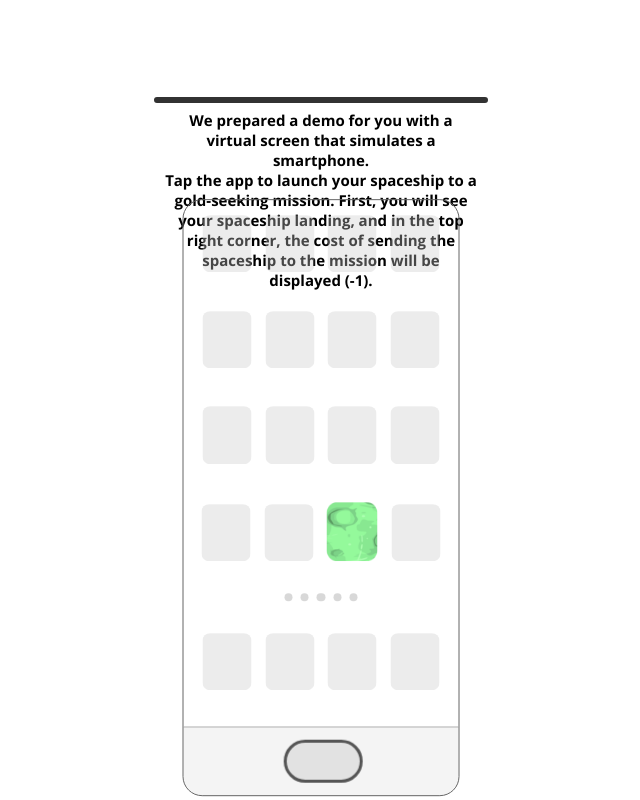
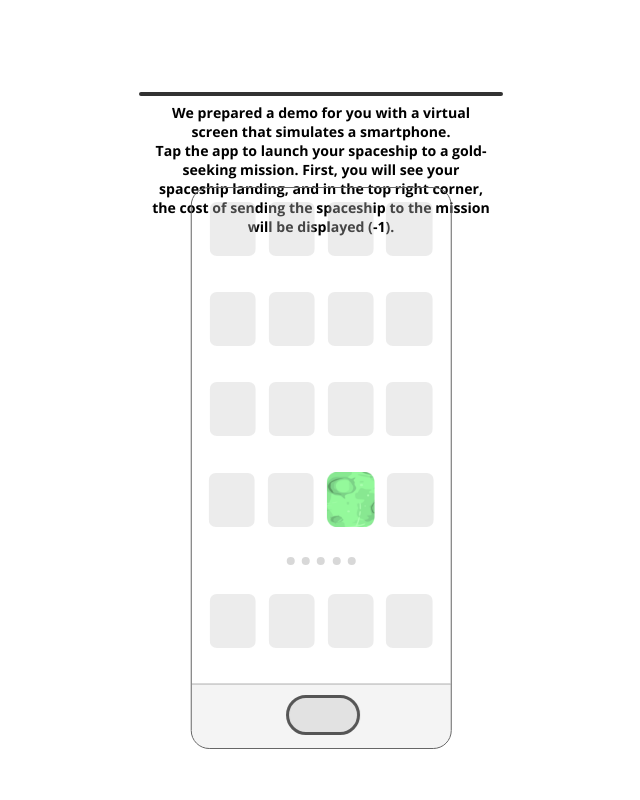
Before and after one commit to ranigera/RWFO_app_demo, a plain HTML site: page index.html in a window 1280 px wide. Both pictures are taken after a click on the button "Start". Shown: the whole page, without its empty margins (319-959 px from the left). Drawn offline with nearby package versions, Linux system fonts and the light colour scheme.

Commit message:
adjustments2

```diff
--- a/settings.js
+++ b/settings.js
@@ -211,7 +211,7 @@ window.app_settings = {
 		2: 'In the next round you will encounter a cave rich in gold.<br>You will receive a message about this and then you will have 5 seconds inside it, during which you can collect from the items in the cave.',
 		3: 'In the next entry we will demonstrate receiving a report that the warehouse is half full.',
 		4: 'This time we will demonstrate receiving a report that the warehouse is full.',
-		5: 'At the beginning of the next round you will receive a report that the cargo spaceship (the one that empties the warehouse on the gold planet every 24 hours) has emptied the warehouse.<br>In addition, it will be cloudy and you will not be able to see the result of your gold search.<br>*Here, too, you would have to wait for the end message so that the search result is recorded.',
+		5: 'At the beginning of the next round you will receive a report that the cargo spaceship (the one that empties the warehouse every 24 hours) has emptied the warehouse.<br>In addition, it will be cloudy and you will not be able to see the result of your gold search.<br>*Here, too, you would have to wait for the end message so that the search result is recorded.',
 	},
 	instructionsFileName: 'index.html',
 	n_instruction_pages: 1,//24,
--- a/style.css
+++ b/style.css
@@ -39,8 +39,8 @@ body {
 
 .full_bg_image {
   position: fixed;
-  width: 275px;
-  height: 530px;
+  width: 100%;
+  height: 100%;
   top: 50%;
   left: 50%;
   transform: translate(-50%, -50%);
@@ -577,7 +577,7 @@ h1 {
 
   border: 0.5vw solid rgb(100, 100, 100);
   background-color: rgba(220, 220, 220, 0.75);
-  border-radius: 15px;
+  border-radius: 1.763vh;
 }
 
 .goodByeMessageTextSize {
@@ -620,7 +620,7 @@ h1 {
   text-align: center;
   font-size: 4.2vw;
   transition-duration: 0.4s;
-  border-radius: 25px;
+  border-radius: 2.938vh;
   outline: none;
   z-index: 999;
 }
@@ -647,7 +647,7 @@ h1 {
   border: 1vw solid rgb(50, 50, 50);
   color: rgb(50, 50, 50);
   font-size: 6vw;
-  border-radius: 40px;
+  border-radius: 4.7vh;
   outline: none;
 }
 
@@ -671,7 +671,7 @@ h1 {
   color: rgb(50, 50, 50);
   font-size: 5vw;
   text-align: right;
-  border-radius: 15px;
+  border-radius: 1.763vh;
   margin: 1vh;
   padding: 1.5vh;
   outline: none;
@@ -720,11 +720,11 @@ h1 {
 .demoTextBox {
   position: absolute;
   background-color: rgb(225, 229, 235);
-  top: 100px;
+  top: 11.751vh;
   left: 50%;
   transform: translate(-50%, -50%);
-  border-radius: 17.5px;
-  border: 3.14px solid rgb(50, 50, 50);
+  border-radius: 2.056vh;
+  border: 0.369vh solid rgb(50, 50, 50);
 
   animation-duration: 1.5s;
   animation-iteration-count: 1;
@@ -741,23 +741,23 @@ h1 {
 
   /* top right bottom left */
   50% {
-    width: 328px;
+    width: 45vh;
     max-height: 0
   }
 
   100% {
-    width: 328px;
-    max-height: 195.73px
+    width: 45vh;
+    max-height: 23vh
   }
 }
 
 .demoText {
-  padding-left: 8px;
-  padding-right: 8px;
+  padding-left: 0.94vh;
+  padding-right: 0.94vh;
   line-height: normal;
   text-align: center;
   color: black;
-  font-size: 15px;
+  font-size: 1.763vh;
 
   animation-duration: 1s;
   animation-iteration-count: 1;
@@ -782,39 +782,39 @@ h1 {
 /* draw a smartphone screen */
 .bigRectangle {
   position: absolute;
-  top: 497.62px;
+  top: 58.475vh;
   left: 50%;
   transform: translate(-50%, -50%);
-  width: 275.01px;
-  height: 595.7px;
-  border: 1.965px solid rgb(100, 100, 100);
-  border-radius: 19.65px;
+  width: 32.316vh;
+  height: 70vh;
+  border: 0.231vh solid rgb(100, 100, 100);
+  border-radius: 2.31vh;
 }
 
 .appInBigRectangle {
   position: absolute;
-  top: 463.58px;
+  top: 54.475vh;
   left: 50%;
   transform: translate(-50%, -50%);
-  width: 275.01px;
-  height: 529.7475px;
-  border: 1.965px solid rgb(100, 100, 100);
-  border-top-left-radius: 19.65px;
-  border-top-right-radius: 19.65px;
+  width: 32.316vh;
+  height: 62.25vh;
+  border: 0.231vh solid rgb(100, 100, 100);
+  border-top-left-radius: 2.31vh;
+  border-top-right-radius: 2.31vh;
 }
 
 #simulatedSmartphoneButtonArea {
   position: absolute;
   left: 50%;
-  top: 761.43px;
+  top: 89.475vh;
   background-color: rgba(150, 150, 150, 0.1);
-  height: 68.08px;
-  width: 275.01px;
+  height: 8vh;
+  width: 32.316vh;
   z-index: 0;
   transform: translate(-50%, -50%);
-  border-bottom-left-radius: 19.65px;
-  border-bottom-right-radius: 19.65px;
-  border-top: 1.965px solid rgb(100, 100, 100);
+  border-bottom-left-radius: 2.31vh;
+  border-bottom-right-radius: 2.31vh;
+  border-top: 0.231vh solid rgb(100, 100, 100);
 }
 
 .appLine {
@@ -822,30 +822,35 @@ h1 {
   margin: 0;
 }
 
+.jspsych-display-element {
+  line-height: 3.38vh;
+  font-size: 2.115vh;
+}
+
 .smallRectangle {
   display: inline-block;
-  width: 47.16px;
-  height: 55.315px;
-  margin-left: 6.681px;
-  margin-right: 6.681px;
-  margin-top: 15.318px;
-  margin-bottom: 15.318px;
-  border: 1.965px solid transparent;
+  width: 5.542vh;
+  height: 6.5vh;
+  margin-left: 0.785vh;
+  margin-right: 0.785vh;
+  margin-top: 1.8vh;
+  margin-bottom: 1.8vh;
+  border: 0.231vh solid transparent;
   background-color: rgba(200, 200, 200, 0.35);
   overflow: hidden;
-  border-radius: 7.5px;
+  border-radius: 0.881vh;
 }
 
 .appIconSpecifics {
   display: inline-block;
-  width: 51.09px;
-  height: 59.245px;
-  margin-left: 6.681px;
-  margin-right: 6.681px;
-  margin-top: 15.318px;
-  margin-bottom: 15.318px;
+  width: 6vh;
+  height: 6.962vh;
+  margin-left: 0.785vh;
+  margin-right: 0.785vh;
+  margin-top: 1.8vh;
+  margin-bottom: 1.8vh;
   overflow: hidden;
-  border-radius: 7.5px;
+  border-radius: 0.881vh;
 }
 
 #dotContainerElement {
@@ -855,34 +860,34 @@ h1 {
 
 .dot {
   display: inline-block;
-  height: 8.51px;
-  width: 8.51px;
-  margin-left: 3.93px;
-  margin-right: 3.93px;
-  margin-top: 8.51px;
-  margin-bottom: 8.51px;
+  height: 1vh;
+  width: 1vh;
+  margin-left: 0.462vh;
+  margin-right: 0.462vh;
+  margin-top: 1vh;
+  margin-bottom: 1vh;
   background-color: rgba(200, 200, 200, 0.7);
   border-radius: 50%;
 }
 
 .demoButton {
   position: absolute;
-  top: 757px;
+  top: 88.954vh;
   left: 50%;
   transform: translate(-50%, -50%);
-  width: 78.6px;
-  height: 42.55px;
+  width: 9.236vh;
+  height: 5vh;
 
   background-color: rgba(200, 200, 200, 0.4);
-  border: 3.93px solid rgba(85, 85, 85, 1);
+  border: 0.462vh solid rgba(85, 85, 85, 1);
   color: black;
-  padding: 16px 32px;
+  padding: 1.88vh 3.76vh;
   text-align: center;
   text-decoration: none;
-  font-size: 11.79px;
-  margin: 4px 2px;
+  font-size: 1.385vh;
+  margin: 0.47vh 0.235vh;
   transition-duration: 0.4s;
-  border-radius: 50px;
+  border-radius: 5.875vh;
   outline: none;
   z-index: 999;
 
@@ -899,7 +904,7 @@ h1 {
 .loadButton {
   position: absolute;
   background-color: transparent;
-  border-radius: 7.5px;
+  border-radius: 0.881vh;
   outline: none;
   border-width: 0;
 }
@@ -926,12 +931,12 @@ h1 {
   100% {
     padding: 0px 0px 20% 0px;
     opacity: 0.0;
-    width: 47.16px;
-    height: 51.06px;
-    top: 74.5%;
+    width: 5.542vh;
+    height: 6.0vh;
+    top: 74.5vh;
     left: 58%;
     border: none;
-    border-radius: 15px;
+    border-radius: 1.763vh;
   }
 }
 
@@ -953,12 +958,12 @@ h1 {
   100% {
     padding: 0px 0px 20% 0px;
     opacity: 0.0;
-    width: 47.16px;
-    height: 51.06px;
-    top: 74.5%;
+    width: 5.542vh;
+    height: 6.0vh;
+    top: 74.5vh;
     left: 58%;
     border: none;
-    border-radius: 15px;
+    border-radius: 1.763vh;
   }
 }
 
@@ -994,8 +999,8 @@ h1 {
   left: 50%;
   transform: translate(-50%, -50%);
   line-height: normal;
-  font-size: 21.216px;
-  width: 600px;
+  font-size: 2.493vh;
+  width: 70.505vh;
   max-width: 80%;
 }
 
@@ -1040,7 +1045,7 @@ h1 {
 }
 
 .dialog button {
-  border-width: 1px;
+  border-width: 0.118vh;
   background: rgb(200, 200, 200);
   color: black;
   font-size: 5vw;
```
